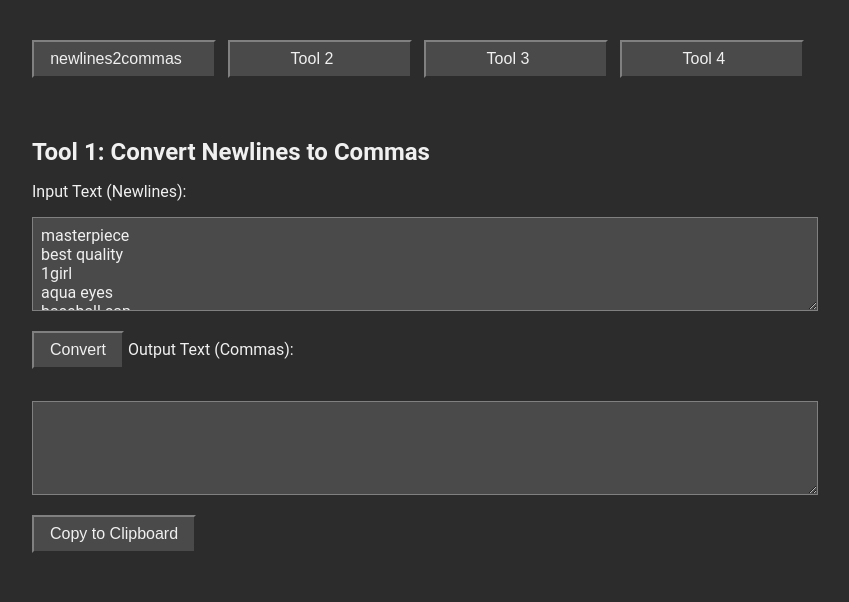
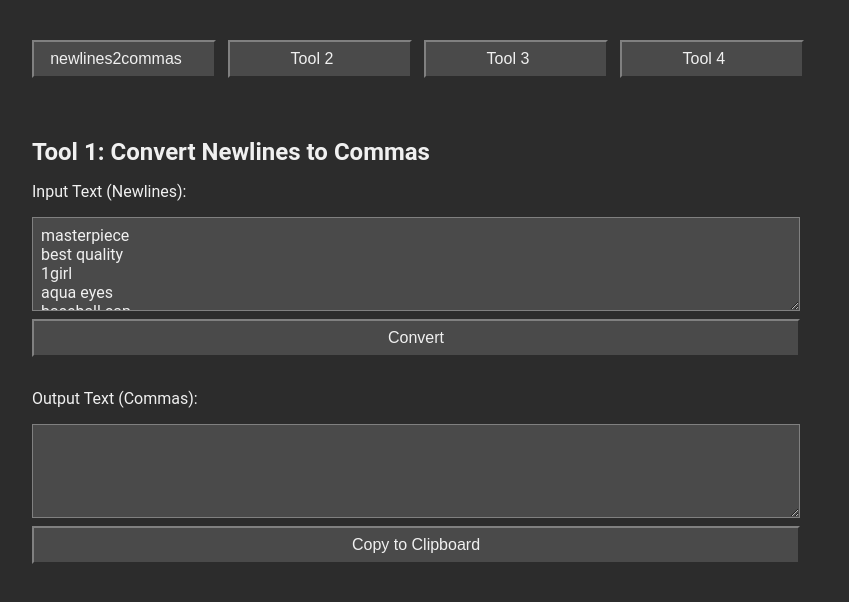
Before and after one commit to kai-rin/painlessweb-sd-prompt-formatters, a plain HTML site: page index.html in a window 1280 px wide. Shown: the whole page, without its empty margins (208-1057 px from the left). Drawn offline with Linux system fonts and the light colour scheme.

Commit message:
Added .full-width css class

```diff
--- a/css/styles.css
+++ b/css/styles.css
@@ -50,10 +50,28 @@ pre {
     margin: 0;
 }
 
+.full-width textarea,
+.full-width button {
+    width: 100%;
+    box-sizing: border-box;
+}
+
 .tool {
     padding: 2rem;  /* ツール内部の全体的なスペースを調整 */
     margin-left: 0;   /* 左マージンを0に設定 */
     padding-left: 0;  /* 左パディングを0に設定 */
+}
+
+.tool-input-group,
+.tool-output-group {
+    display: flex;
+    flex-direction: column;
+    margin-bottom: 1em;
+}
+
+.tool-input-group button,
+.tool-output-group button {
+    margin-top: 0.5em;
 }
 
 .tab-button {
--- a/index.html
+++ b/index.html
@@ -16,42 +16,58 @@
 
     <div id="newlines2commas" class="tool">
         <h2>Tool 1: Convert Newlines to Commas</h2>
+        <div class="tool-input-group full-width">
             <label for="newlines2commas-input">Input Text (Newlines):</label>
             <textarea id="newlines2commas-input" rows="4" cols="50">masterpiece\nbest quality\n1girl\naqua eyes\nbaseball cap\nblonde hair\nclosed mouth\nearrings\ngreen background\nhat\nhoop earrings\njewelry\nlooking at viewer\nshirt\nshort hair\nsimple background\nsolo\nupper body\nyellow shirt</textarea>
             <button id="newlines2commas-button">Convert</button>
+        </div>
+        <div class="tool-output-group full-width">
             <label for="newlines2commas-output">Output Text (Commas):</label>
             <textarea id="newlines2commas-output" rows="4" cols="50"></textarea>
             <button class="copy-button" data-output="newlines2commas-output">Copy to Clipboard</button>
         </div>
+    </div>
 
     <div id="tool2" class="tool" style="display: none;">
         <h2>Tool 2: Convert Commas to Newlines</h2>
+        <div class="tool-input-group full-width">
             <label for="tool2-input">Input Text (Commas):</label>
             <textarea id="tool2-input" rows="4" cols="50">masterpiece, best quality, 1girl, aqua eyes, baseball cap, blonde hair, closed mouth, earrings, green background, hat, hoop earrings, jewelry, looking at viewer, shirt, short hair, simple background, solo, upper body, yellow shirt</textarea>
             <button id="tool2-button">Convert</button>
+        </div>
+        <div class="tool-output-group full-width">
             <label for="tool2-output">Output Text (Newlines):</label>
             <textarea id="tool2-output" rows="4" cols="50"></textarea>
             <button class="copy-button" data-output="tool2-output">Copy to Clipboard</button>
         </div>
+    </div>
 
     <div id="tool3" class="tool" style="display: none;">
         <h2>Tool 3: Convert Newlines to Curly Brackets and Pipes</h2>
+        <div class="tool-input-group full-width">
             <label for="tool3-input">Input Text (Newlines):</label>
             <textarea id="tool3-input" rows="4" cols="50">masterpiece\nbest quality\n1girl\naqua eyes\nbaseball cap\nblonde hair\nclosed mouth\nearrings\ngreen background\nhat\nhoop earrings\njewelry\nlooking at viewer\nshirt\nshort hair\nsimple background\nsolo\nupper body\nyellow shirt</textarea>
             <button id="tool3-button">Convert</button>
+        </div>
+        <div class="tool-output-group full-width">
             <label for="tool3-output">Output Text (Curly Brackets and Pipes):</label>
             <textarea id="tool3-output" rows="4" cols="50"></textarea>
             <button class="copy-button" data-output="tool3-output">Copy to Clipboard</button>
         </div>
+    </div>
 
     <div id="tool4" class="tool" style="display: none;">
         <h2>Tool 4: Remove Parentheses and Inside Numbers</h2>
+        <div class="tool-input-group full-width">
             <label for="tool4-input">Input Text (With Parentheses and Numbers):</label>
             <textarea id="tool4-input" rows="4" cols="50">masterpiece, best quality, 1girl, (aqua eyes), (baseball cap:1.2), ((blonde hair)), closed mouth, earrings, green background, hat, hoop earrings, jewelry, looking at viewer, shirt, short hair, simple background, solo, (upper body, yellow shirt)</textarea>
             <button id="tool4-button">Convert</button>
+        </div>
+        <div class="tool-output-group full-width">
             <label for="tool4-output">Output Text (Without Parentheses and Numbers):</label>
             <textarea id="tool4-output" rows="4" cols="50"></textarea>
             <button class="copy-button" data-output="tool4-output">Copy to Clipboard</button>
+        </div>
     </div>
 
     <script src="js/newlines2commas.js"></script>
```
Lines whose indentation alone changed are shown as unchanged.
